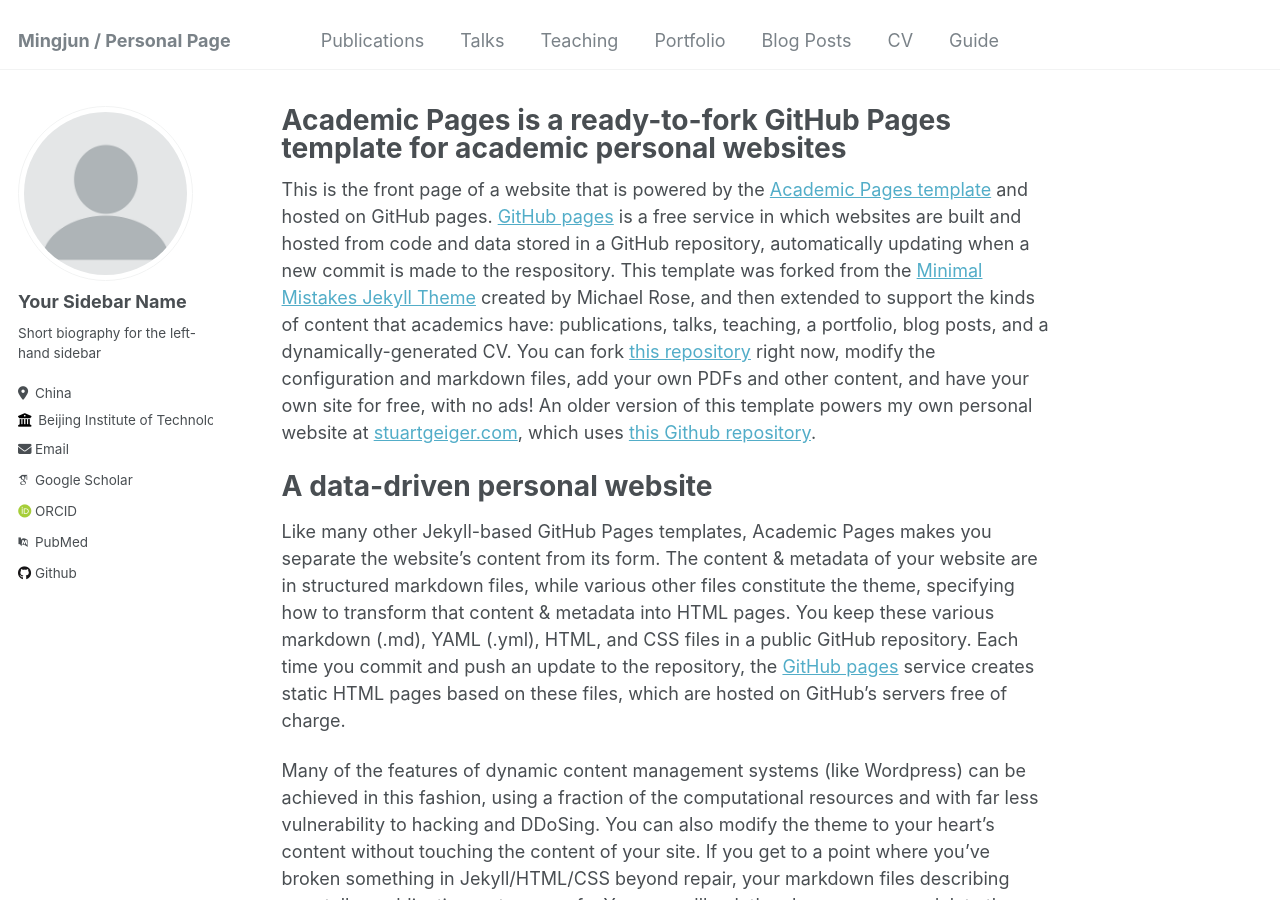
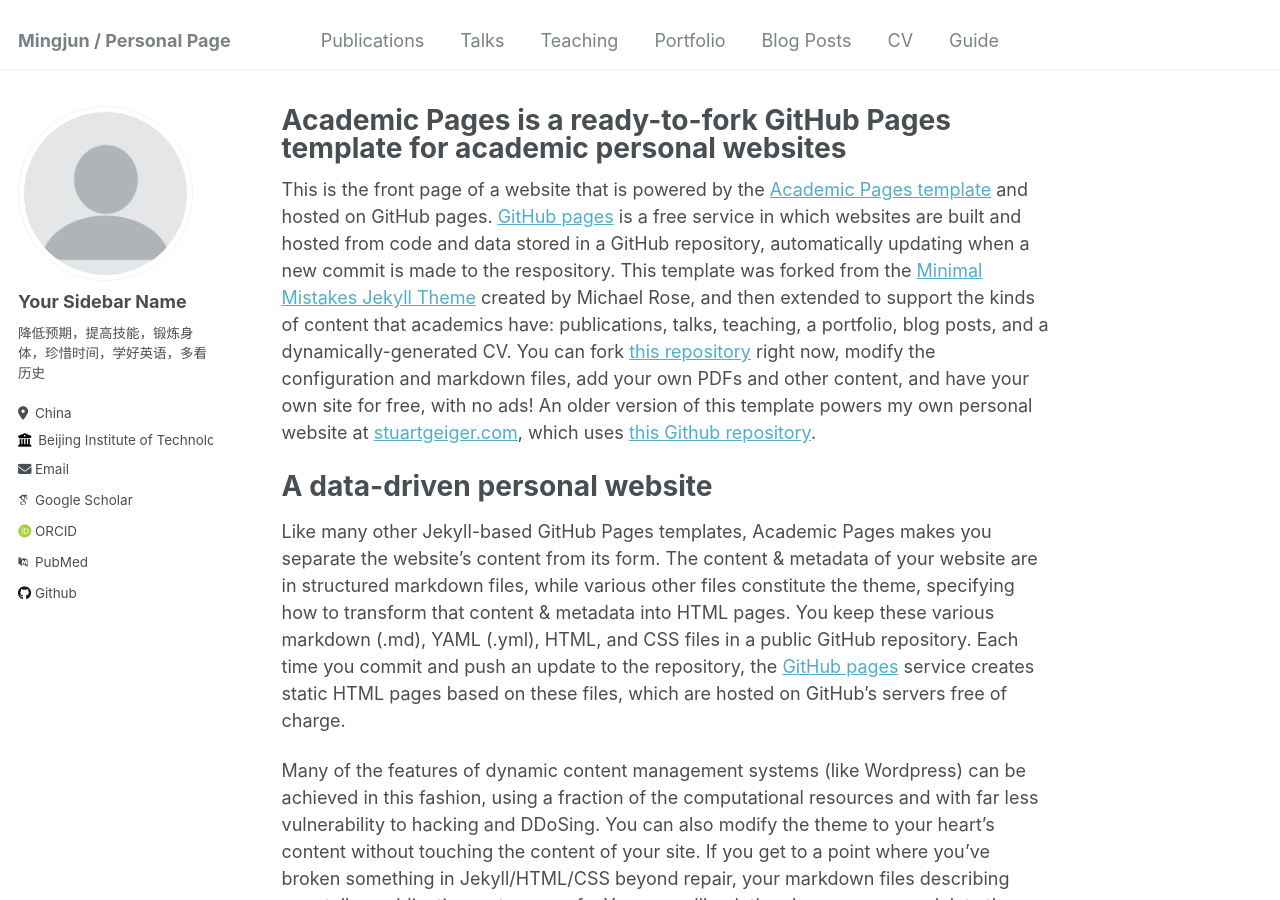
Before and after one commit to mjlyi/qingxu, a Jekyll site: the page built from _pages/about.md, in a window 1280 px wide and 900 px high. Built offline with Jekyll 4.4.1, drawn with Linux system fonts in a browser that asks for light colours; some web fonts are replaced.

Commit message:
Update _config.yml

```diff
--- a/_config.yml
+++ b/_config.yml
@@ -24,7 +24,7 @@ author:
   avatar           : "profile.png"
   name             : "Your Sidebar Name"
   pronouns         : # example: "she/her"
-  bio              : "Short biography for the left-hand sidebar"
+  bio              : "降低预期，提高技能，锻炼身体，珍惜时间，学好英语，多看历史"
   location         : "China"
   employer         : "Beijing Institute of Technology"
   uri              : # URL
```
